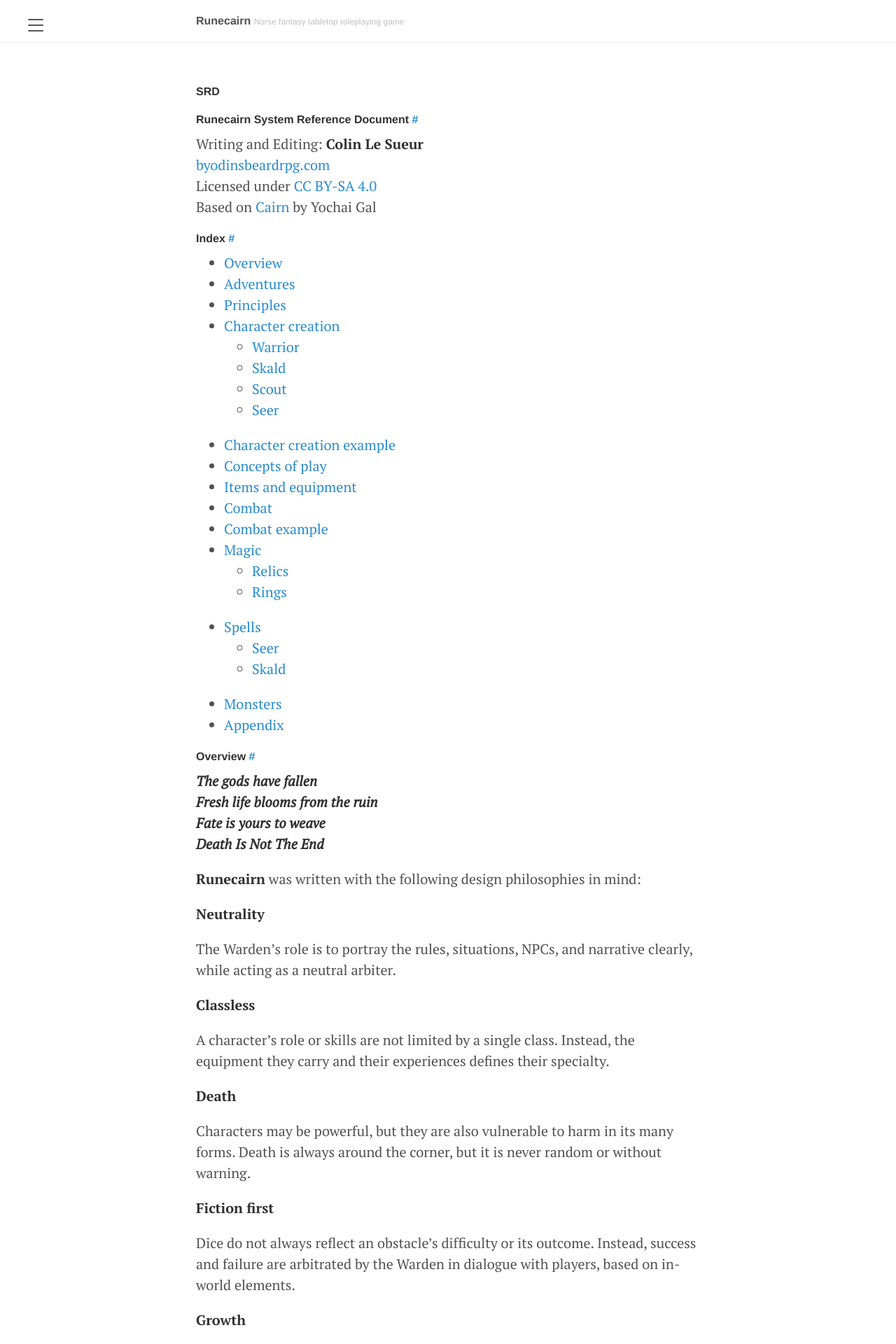
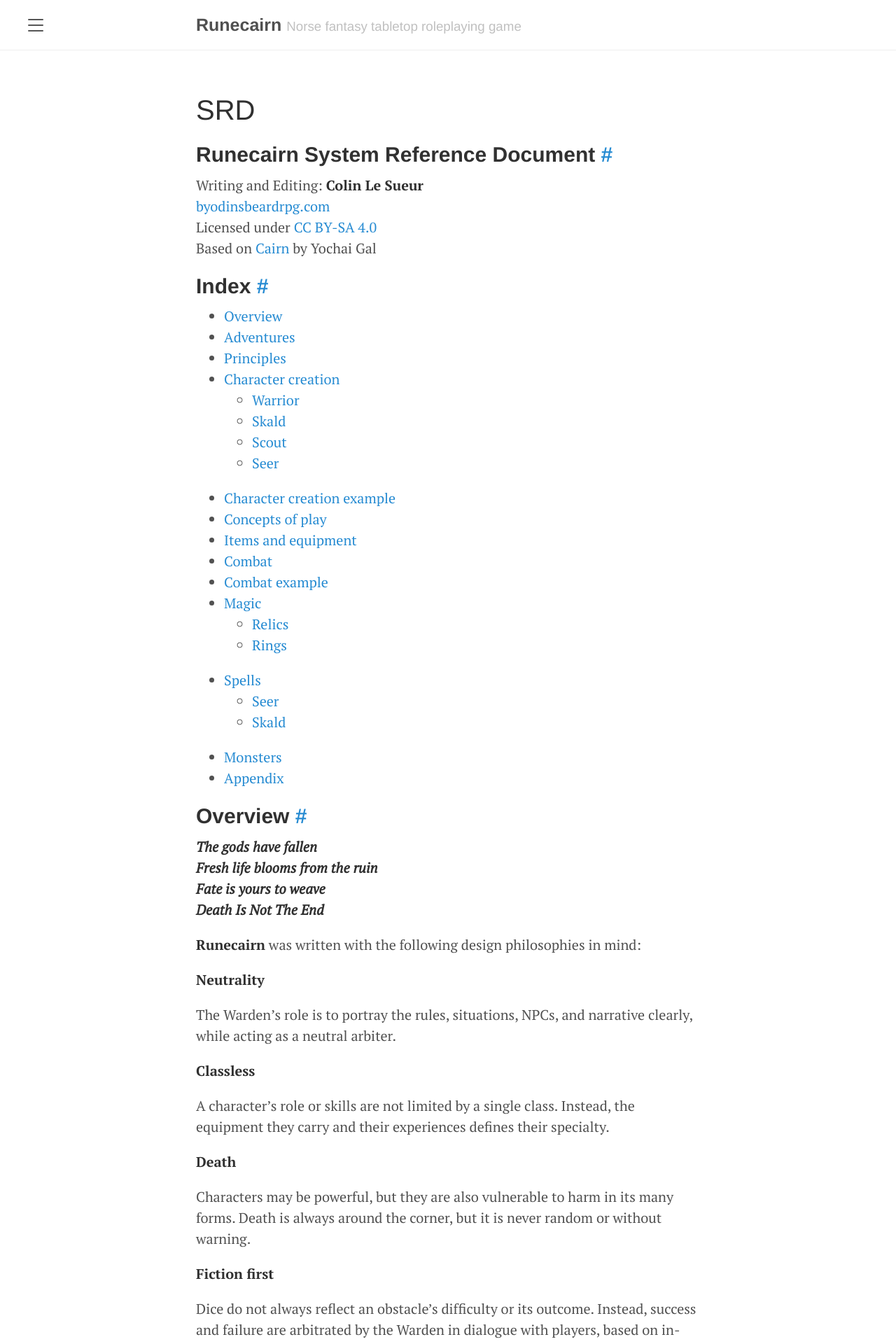
Before and after one commit to byodinsbeardrpg/byodinsbeardrpg.github.io, a Jekyll site: the page built from srd.md, in a window 1280 px wide. Shown: the top 1920 px of the page at 70% size. Built offline with Jekyll 4.4.1, drawn with Linux system fonts in a browser that asks for light colours; some web fonts are replaced.

Commit message:
Update lanyon.css

```diff
--- a/public/css/lanyon.css
+++ b/public/css/lanyon.css
@@ -44,11 +44,16 @@
   font-family: "PT Serif", Georgia, "Times New Roman", serif;
 }
 
-h1, h2, h3, h4, h5, h6 {
+h2, h3, h4, h5, h6 {
   font-family: "Futura PT", Helvetica, Arial, sans-serif;
   font-weight: 700;
   color: #313131;
-  font-size: 80%;
+}
+
+h1 {
+  font-family: "BlackBeard", Helvetica, Arial, sans-serif;
+  font-weight: 400;
+  color: #313131;
 }
 
 
```
